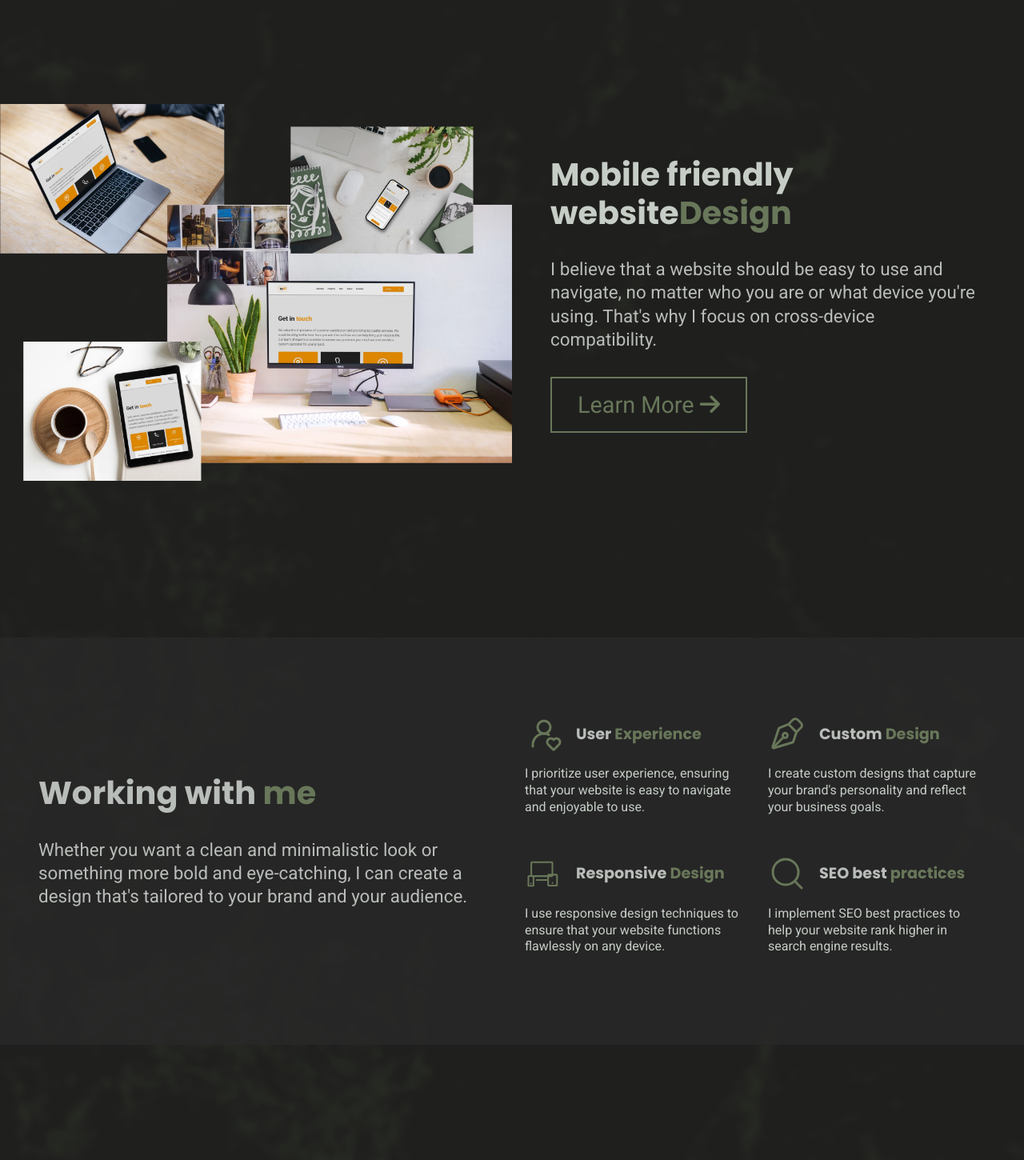
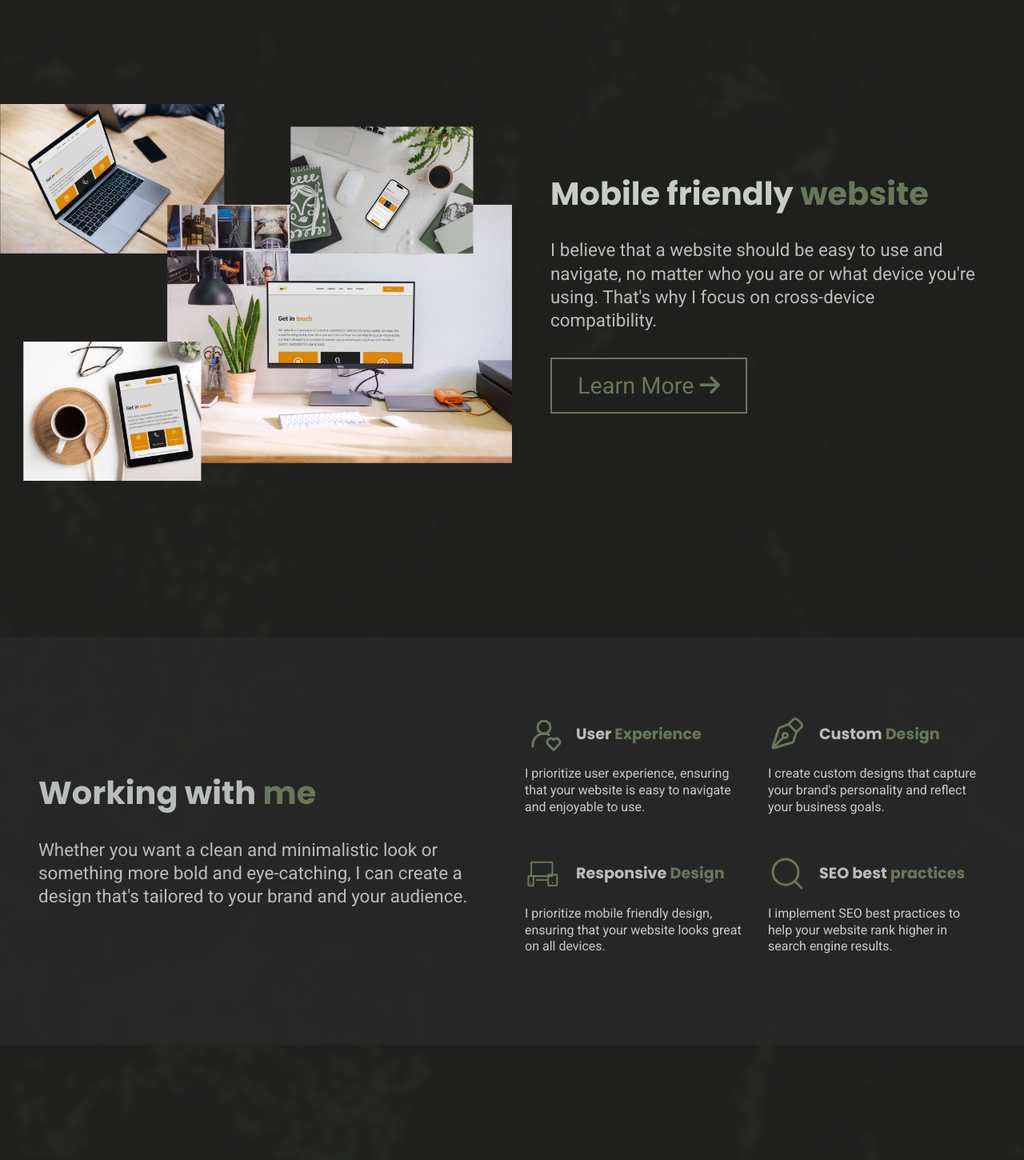
Before and after one commit to rp42dev/django_project, a Django app: page / in a window 1280 px wide. Shown: the part 1464-2914 px from the top of the page at 80% size. Run offline with Django 4.2, Linux system fonts and the light colour scheme.

Commit message:
change content

```diff
--- a/home/templates/partials/featured/featured-devices.html
+++ b/home/templates/partials/featured/featured-devices.html
@@ -6,7 +6,7 @@
       <img src="{% static 'img/devices3.webp' %}" alt="Hero Image">
     </figure>
     <div class="px-2 px-lg-3 py-0 flex__column col-12 col-lg-6 justify-column-center">
-      <h2>Mobile friendly website<span class="primary">Design</span></h2>
+      <h2>Mobile friendly <span class="primary">website</span></h2>
       <p class="light medium-text">
         I believe that a website should be easy to use and navigate, no matter who you are or what
         device you're using. That's why I focus on cross-device compatibility.</p>
--- a/home/templates/partials/featured/featured-how.html
+++ b/home/templates/partials/featured/featured-how.html
@@ -44,8 +44,7 @@
                             <h6 class="light my-auto">Responsive <span class="primary">Design</span></h6>
                         </div>
                         <p class="py-1">
-                            I use responsive design techniques to ensure that your
-                            website functions flawlessly on any device.
+                            I prioritize mobile friendly design, ensuring that your website looks great on all devices.
                         </p>
                     </div>
 
```
